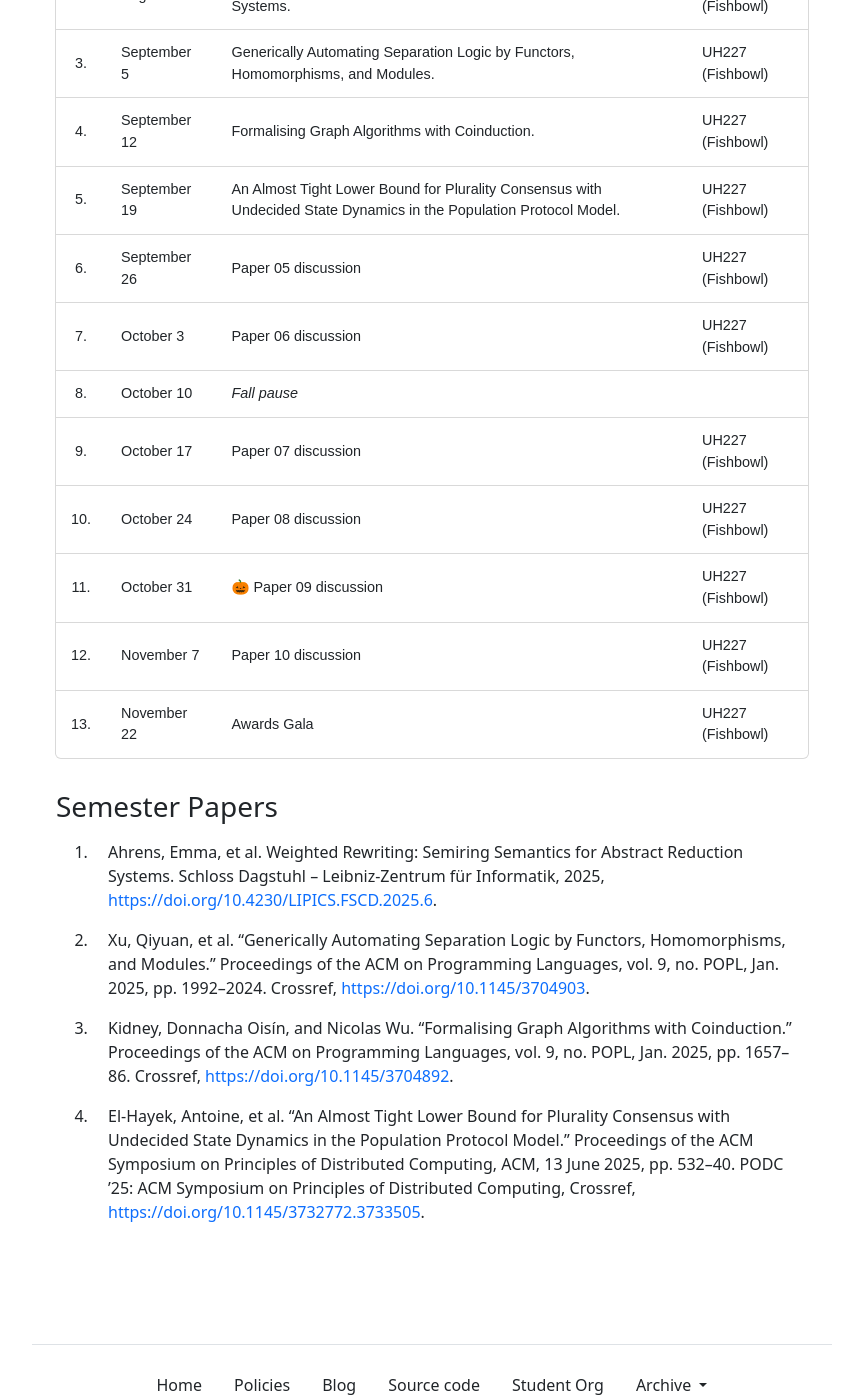
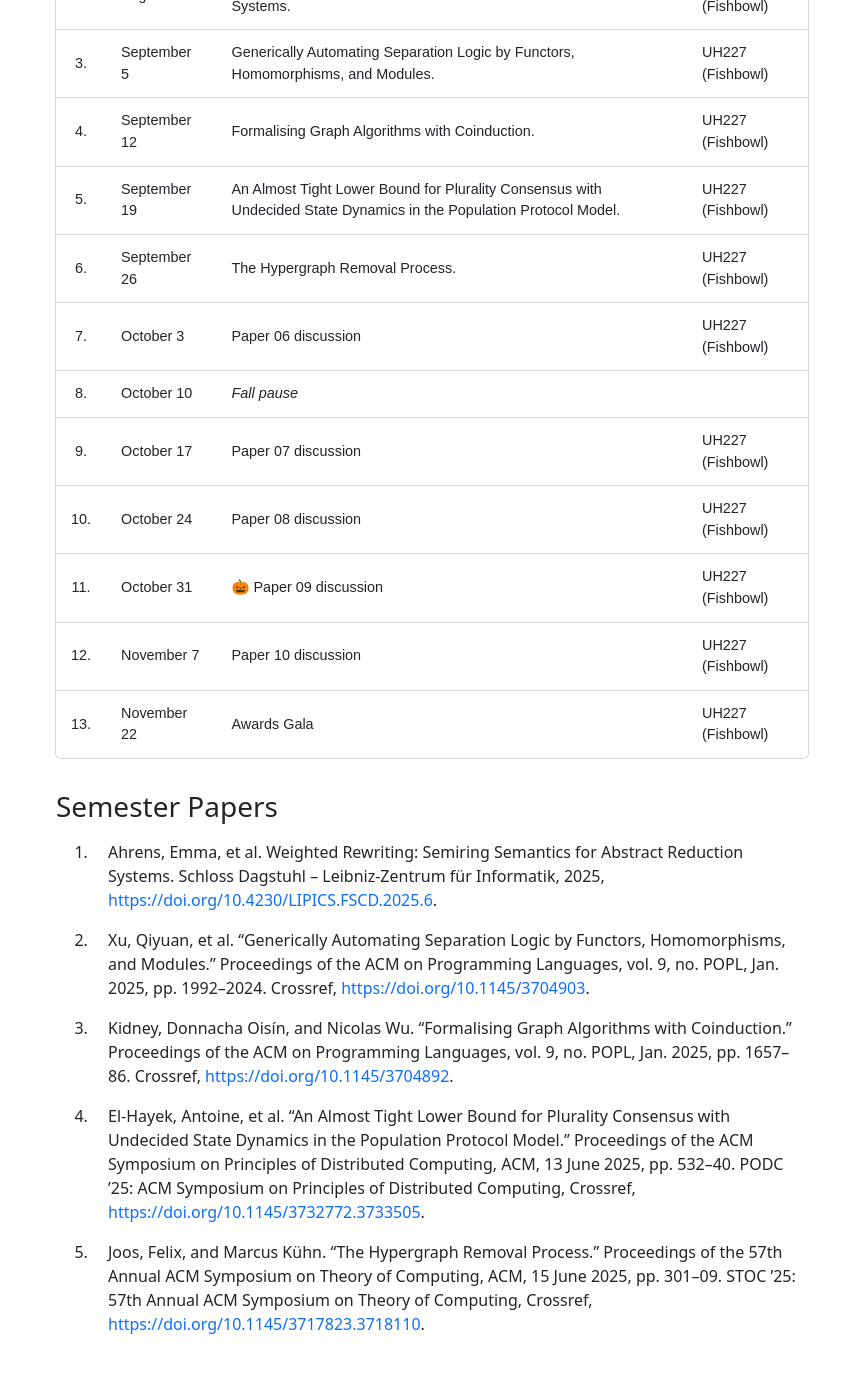
Before and after one commit to the-au-forml-lab/plgroup, a Jekyll site: the page built from docs/index.md, in a window 1280 px wide and 1400 px high, scrolled down 859 px. Shown: the whole window, without its empty margins (208-1071 px from the left). Built offline with Jekyll 4.4.1, drawn with Linux system fonts in a browser that asks for light colours.

Commit message:
[create-pull-request] automated change

```diff
--- a/data/history.txt
+++ b/data/history.txt
@@ -51,3 +51,4 @@
 10.1145/3704903
 10.1145/3704892
 10.1145/3732772.3733505
+10.1145/3717823.3718110
--- a/docs/index.md
+++ b/docs/index.md
@@ -35,7 +35,7 @@ organization.
 | 3.  | September 5  | Generically Automating Separation Logic by Functors, Homomorphisms, and Modules.    | UH227 (Fishbowl) |
 | 4.  | September 12 | Formalising Graph Algorithms with Coinduction.    | UH227 (Fishbowl) |
 | 5.  | September 19 | An Almost Tight Lower Bound for Plurality Consensus with Undecided State Dynamics in the Population Protocol Model.    | UH227 (Fishbowl) |
-| 6.  | September 26 | Paper 05 discussion    | UH227 (Fishbowl) |
+| 6.  | September 26 | The Hypergraph Removal Process.    | UH227 (Fishbowl) |
 | 7.  | October 3    | Paper 06 discussion    | UH227 (Fishbowl) |
 | 8.  | October 10   | _Fall pause_           |                  |
 | 9.  | October 17   | Paper 07 discussion    | UH227 (Fishbowl) |
--- a/docs/papers.md
+++ b/docs/papers.md
@@ -2,3 +2,4 @@
 1. Xu, Qiyuan, et al. “Generically Automating Separation Logic by Functors, Homomorphisms, and Modules.” Proceedings of the ACM on Programming Languages, vol. 9, no. POPL, Jan. 2025, pp. 1992–2024. Crossref, <https://doi.org/10.1145/3704903>.
 1. Kidney, Donnacha Oisín, and Nicolas Wu. “Formalising Graph Algorithms with Coinduction.” Proceedings of the ACM on Programming Languages, vol. 9, no. POPL, Jan. 2025, pp. 1657–86. Crossref, <https://doi.org/10.1145/3704892>.
 1. El-Hayek, Antoine, et al. “An Almost Tight Lower Bound for Plurality Consensus with Undecided State Dynamics in the Population Protocol Model.” Proceedings of the ACM Symposium on Principles of Distributed Computing, ACM, 13 June 2025, pp. 532–40. PODC ’25: ACM Symposium on Principles of Distributed Computing, Crossref, <https://doi.org/10.1145/3732772.3733505>.
+1. Joos, Felix, and Marcus Kühn. “The Hypergraph Removal Process.” Proceedings of the 57th Annual ACM Symposium on Theory of Computing, ACM, 15 June 2025, pp. 301–09. STOC ’25: 57th Annual ACM Symposium on Theory of Computing, Crossref, <https://doi.org/10.1145/3717823.3718110>.
```
